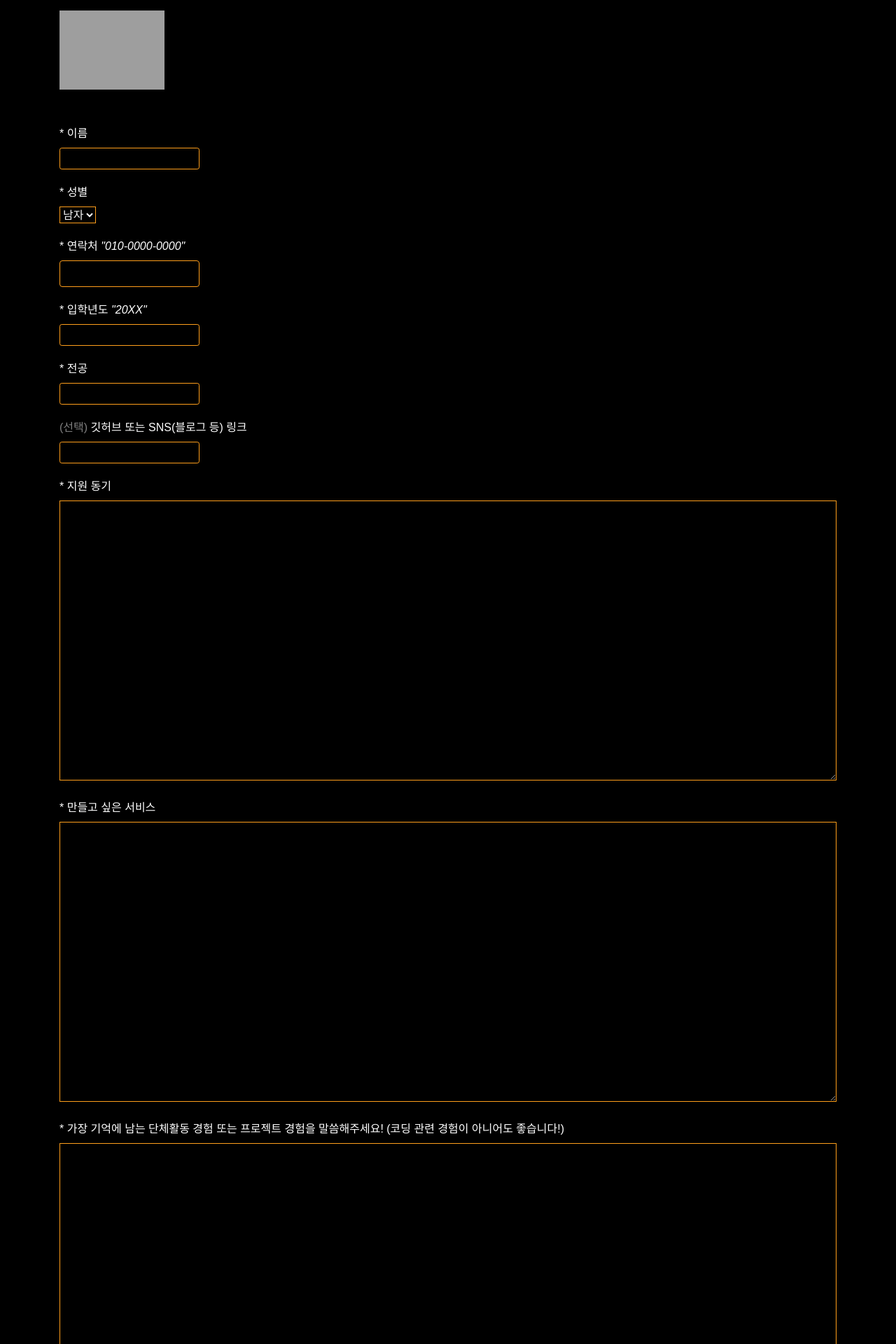
After one commit to ParkKyungWan/likelion2020_apply, a Django app: template apply_app/templates/admin.html in a window 1280 px wide. The commit adds this page. Shown: the top 1920 px of the page at 70% size. Run offline with Django 3.2, Linux system fonts and the light colour scheme; the template is opened without the code that fills it, so the values that code supplies are empty; some libraries are stand-ins or nearby versions; some web fonts are replaced; grey boxes are pictures that could not be loaded.

Commit message:
for_admin

```diff
--- a/apply_app/static/css/mycss.css
+++ b/apply_app/static/css/mycss.css
@@ -47,8 +47,6 @@ footer{
     width: 100%;
     text-align:center;
     color:white;
-
-
 }
 
 .left{
@@ -132,6 +130,8 @@ textarea{
     width:100%;
 }
 .form-box{
+    width: auto;
+    height: auto;
     margin-top:50px;
     color:white;
 }
@@ -142,3 +142,30 @@ textarea{
     margin-bottom:200px;
     float:right;
 }
+
+.h1-highlight{
+    margin: 10px 10px 0px 0px;
+    color:white;
+    text-align: center;
+}
+
+.applier-content{
+    text-align: center;
+    width: 120%;
+}
+
+.applier-box{
+    width: 20%;
+    float: left;
+    margin: 10px;
+    border: 1px solid #FF9E1B;
+    border-radius: 15px;
+    color: white;
+    padding: 10px;
+}
+
+.check-btn{
+    border-radius: 10px;
+    color: black;
+}
+/* add static */
--- /dev/null
+++ b/apply_app/templates/admin.html
@@ -0,0 +1,88 @@
+{%include 'base.html'%}
+{%load static%}
+{%block content%}
+
+    <div class="container form-box">
+            <form action="{%url 'confirm'%}">
+                <div class="input-box">
+                    <label >* 이름</label>
+                    <input name="name" type="text" class="form-control form-control-sm"  required>
+                </div>
+                <div class="input-box">
+                    <label for="id_gender">* 성별</label>
+                    <br>
+                    <select name="gender"class="sl" required>
+                        <option value="m">남자</option>
+                        <option value="wm">여자</option>
+                    </select>
+                </div>
+                <div class="input-box">
+                    <label >* 연락처</label>
+                    <span class="help font-italic"> "010-0000-0000"</span>
+                    <input name="phone" type="text" class="form-control"  required>
+                </div>
+                <div class="input-box">
+                    <label>* 입학년도</label>
+                    <span class="help font-italic"> "20XX"</span>
+                    <input name="year" type="number"  class="form-control form-control-sm" required>
+                </div>
+                <div class="input-box">
+                    <label>* 전공</label>
+                    <input name="major" type="text"  class="form-control form-control-sm"  required>
+                </div>
+                <div class="input-box">
+                    <label><span style="color:gray">(선택) </span>
+                        깃허브 또는 SNS(블로그 등) 링크</label>
+                    <input name="url" type="url" class="form-control form-control-sm">
+                </div>
+                <div class="input-box">
+                    <label>* 지원 동기</label>
+                    <br>
+                    <textarea name="why" name="answer1"  required=""></textarea>
+                </div>
+                <div class="input-box">
+                    <label>* 만들고 싶은 서비스</label>
+                    <br>
+                    <textarea name="service" name="answer1" required=""></textarea>
+                </div>
+                <div class="input-box">
+                    <label>* 가장 기억에 남는 단체활동 경험 또는 프로젝트 경험을 말씀해주세요! (코딩 관련 경험이 아니어도 좋습니다!)
+
+                    </label>
+                    <br>
+                    <textarea name="memory" name="answer1" required=""></textarea>
+                </div>
+                <div class="input-box">
+                    <label>* 코딩이나 프로그래밍 언어를 접한 적이 있나요? 만약 없다면, 알고 있거나 배우고 싶은 내용을 말씀해주세요!
+
+                    </label>
+                    <br>
+                    <textarea name="coding" name="answer1" required=""></textarea>
+                </div>
+                <div class="input-box policy_box">
+                    인천대 멋쟁이 사자처럼이 운영하는 inulion.xyz는 개인정보를 중요하게 생각하며 “정보통신 이용촉진 및 정보보호등에 관한 법률“,<br>
+                         “개인정보보호법 제15조” 등 법령상의 개인정보보호 규정을 준수하며, 관련 법령에 의거한 개인정보를 취급(처리)하고 있습니다.<br>
+                     <br><br>
+                     1. 개인정보의 이용목적<br>
+                     ○ 이용목적 : 멋쟁이 사자처럼 8기 모집 자료로서의 이용<br>
+                     <br><br>
+                     2. 개인정보의 수집항목<br>
+                    인천대 멋쟁이 사자처럼에서는 필수정보와 선택정보로 구분하여 다음의
+                         정보를 수집하고 있습니다.<br>
+                     ○ 수집항목 : 성명, 성별, 학번, 휴대폰번호, 학과, url<br>
+                     <br><br>
+                     3. 개인정보의 보유 및 이용기간<br>
+                     ○ 인천대 멋쟁이 사자처럼에서는 정보주체의 회원 가입일로부터 서비스를 제공하는 기간 동안에 한하여 인천대 멋쟁이 사자처럼 지원 서비스를 이용하기 위한 최소한의 개인정보를
+                         보유 및 이용하게 됩니다.<br>
+                     <br><br>
+                     4. 동의 거부 권리 안내<br>
+                     ○ 정보주체는 개인정보 수집·이용 동의를 거부 할 수 있습니다. 다만, 이 경우 멋쟁이 사자처럼 지원에 있어 제한이 있을 수 있습니다.<br>
+                     ※ 수집된 개인정보는 포털시스템을 이용하기 위한 정보 이외의 용도로 이용되지 않으며, 제 3자에게 제공하지 않습니다.<br><br>
+                </div>
+                <input type="checkbox" name="policy" required="">
+                <span class="B">(필수) 동의합니다</span>
+                <input class="btn btn-dark submit_button" type="submit" value="제출하기">
+            </form>
+    </div>
+
+{%endblock%}
--- a/likelion_apply/settings.py
+++ b/likelion_apply/settings.py
@@ -39,7 +39,7 @@ INSTALLED_APPS = [
     'django.contrib.sessions',
     'django.contrib.messages',
     'django.contrib.staticfiles',
-    'apply_app.apps.ApplyAppConfig'
+    'apply_app.apps.ApplyAppConfig',
 ]
 
 MIDDLEWARE = [
--- a/likelion_apply/templates/base.html
+++ b/likelion_apply/templates/base.html
@@ -7,7 +7,7 @@
     <meta name="viewport" content="width=device-width, initial-scale=1, shrink-to-fit=no">
     <link rel="icon" type="image/png" sizes="16x16" href="https://cdn-apply.likelion.org/static/img/favicon/favicon-16x16.png">
     <link rel="stylesheet" href="{%static 'css/bootstrap.min.css'%}">
-    <link rel="stylesheet" href="{%static 'css/mycss.css'%}">
+    <link rel="stylesheet" href="{%static 'css/mycss.css'%}?after">
     <!--?{% now "U" %}-->
 
     <title>멋쟁이 사자처럼 8기 지원</title>
--- a/likelion_apply/urls.py
+++ b/likelion_apply/urls.py
@@ -16,9 +16,11 @@ Including another URLconf
 from django.contrib import admin
 from django.urls import path
 import apply_app.views;
+
 urlpatterns = [
     path('admin/', admin.site.urls),
     path('',apply_app.views.home,name="home"),
     path('apply/',apply_app.views.apply,name="apply"),
     path('apply/confirm/', apply_app.views.confirm, name='confirm'),
+    path('foradmin/', apply_app.views.check_apply, name="check_apply")
 ]
```
Also changed, not shown: apply_app/templates/check.html (added, +23 -0 lines), apply_app/views.py (+7 -0 lines), static/css/mycss.css (+5 -2 lines).
